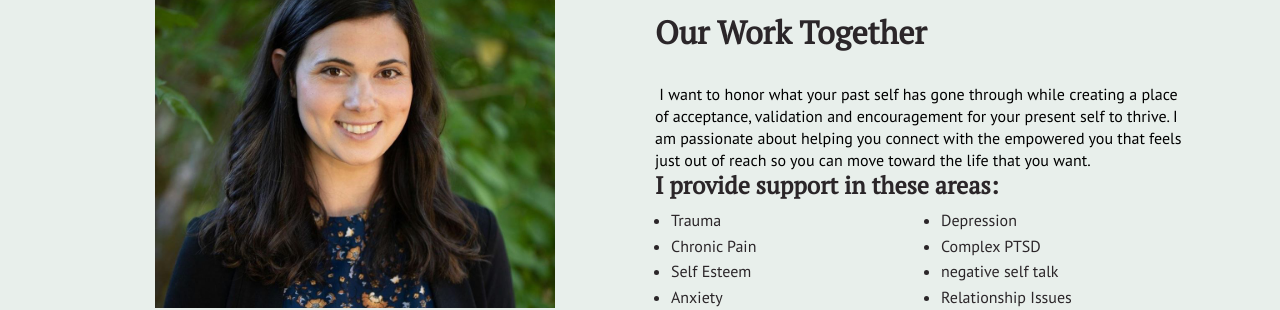
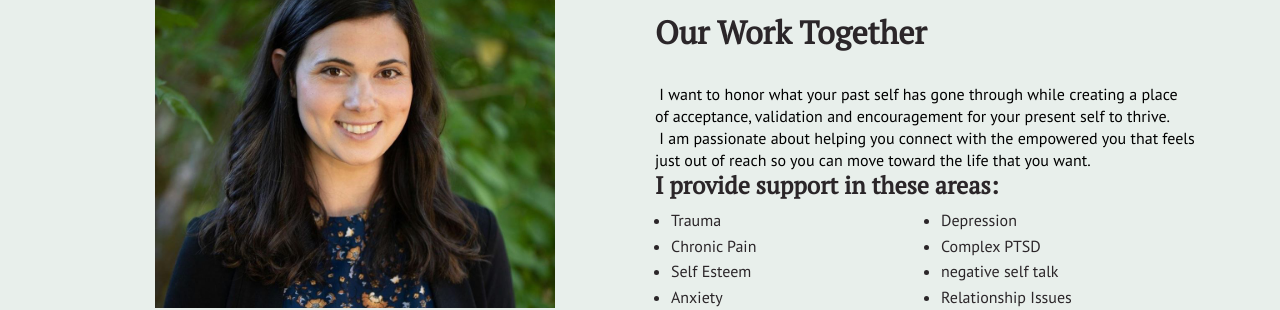
Before and after one commit to NickArrasate/perceptivecounseling, a Jekyll site: the page built from index.md, in a window 1280 px wide. Shown: the part 746-1056 px from the top of the page. Built offline with Jekyll 4.4.1, drawn with Linux system fonts in a browser that asks for light colours; nearby versions of some CDN libraries.

Commit message:
[HT] Edited item: content/_sections/home-2-content.html

```diff
--- a/content/_sections/home-2-content.html
+++ b/content/_sections/home-2-content.html
@@ -37,7 +37,8 @@
 <p dir="ltr" style="line-height: 1.38; margin-top: 0pt; margin-bottom: 0pt;"><span style="font-size: 12pt; font-family: 'Times New Roman'; color: #000000; background-color: transparent; font-weight: 400; font-style: normal; font-variant: normal; text-decoration: none; vertical-align: baseline; white-space: pre-wrap;">You may have been given messages that your emotional pain and physical pain are not real and trusting your intuition and believing in yourself has gotten more difficult. </span></p>
 <p dir="ltr" style="line-height: 1.38; margin-top: 0pt; margin-bottom: 0pt;">&nbsp;</p>
 <h2>Our Work Together</h2>
-<p dir="ltr" style="line-height: 1.38; margin-top: 0pt; margin-bottom: 0pt;"><span style="font-size: 12pt; font-family: 'Times New Roman'; color: #000000; background-color: transparent; font-weight: 400; font-style: normal; font-variant: normal; text-decoration: none; vertical-align: baseline; white-space: pre-wrap;"> I want to honor what your past self has gone through while creating a place of acceptance, validation and encouragement for your present self to thrive. I am passionate about helping you connect with the empowered you that feels just out of reach so you can move toward the life that you want.</span></p>
+<p dir="ltr" style="line-height: 1.38; margin-top: 0pt; margin-bottom: 0pt;"><span style="font-size: 12pt; font-family: 'Times New Roman'; color: #000000; background-color: transparent; font-weight: 400; font-style: normal; font-variant: normal; text-decoration: none; vertical-align: baseline; white-space: pre-wrap;"> I want to honor what your past self has gone through while creating a place of acceptance, validation and encouragement for your present self to thrive.</span></p>
+<p dir="ltr" style="line-height: 1.38; margin-top: 0pt; margin-bottom: 0pt;"><span style="font-size: 12pt; font-family: 'Times New Roman'; color: #000000; background-color: transparent; font-weight: 400; font-style: normal; font-variant: normal; text-decoration: none; vertical-align: baseline; white-space: pre-wrap;"> I am passionate about helping you connect with the empowered you that feels just out of reach so you can move toward the life that you want.</span></p>
 <div class="d-flex align-items-center justify-content-around row">
 <div class="col-12">
 <h4>I provide support in these areas:</h4>
```
